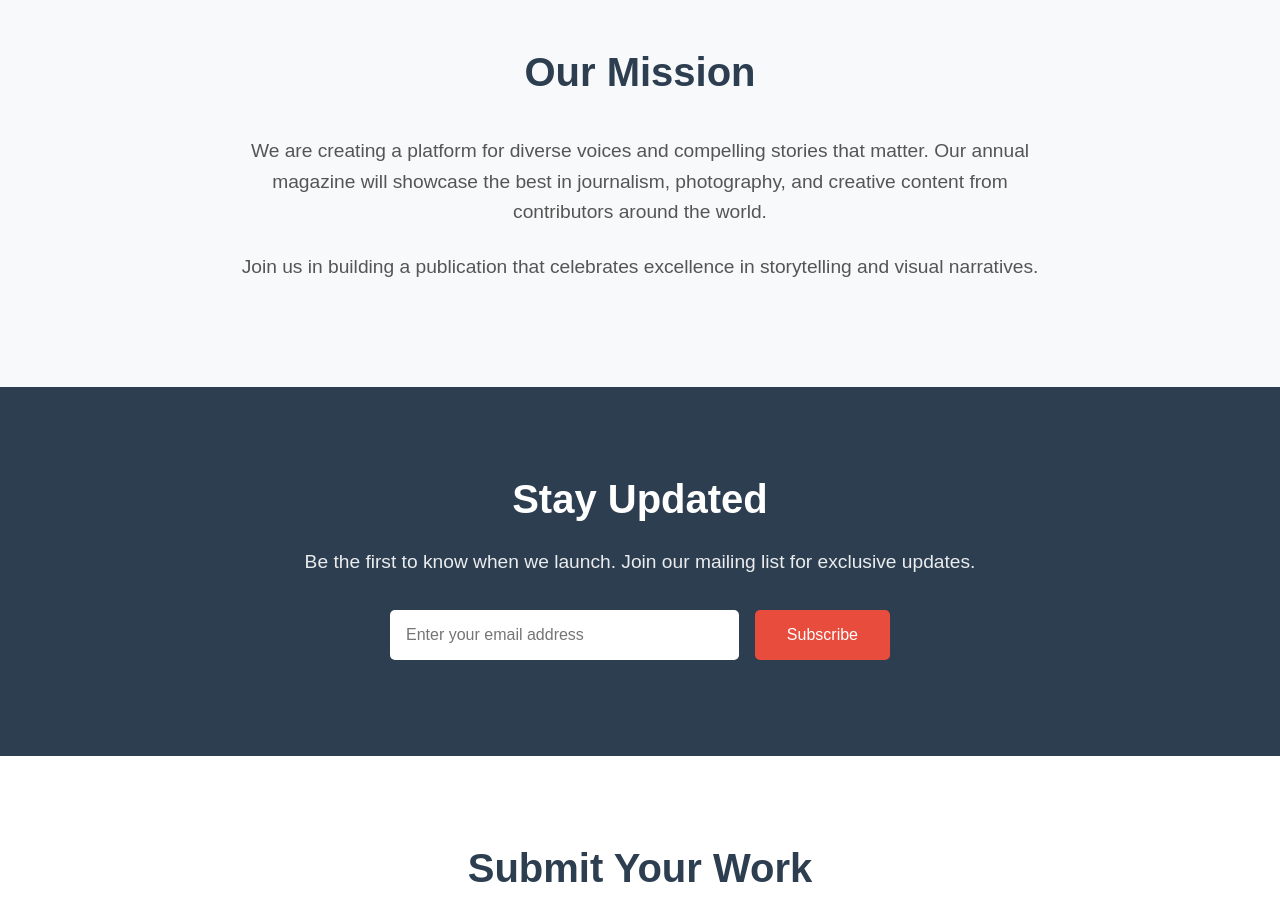
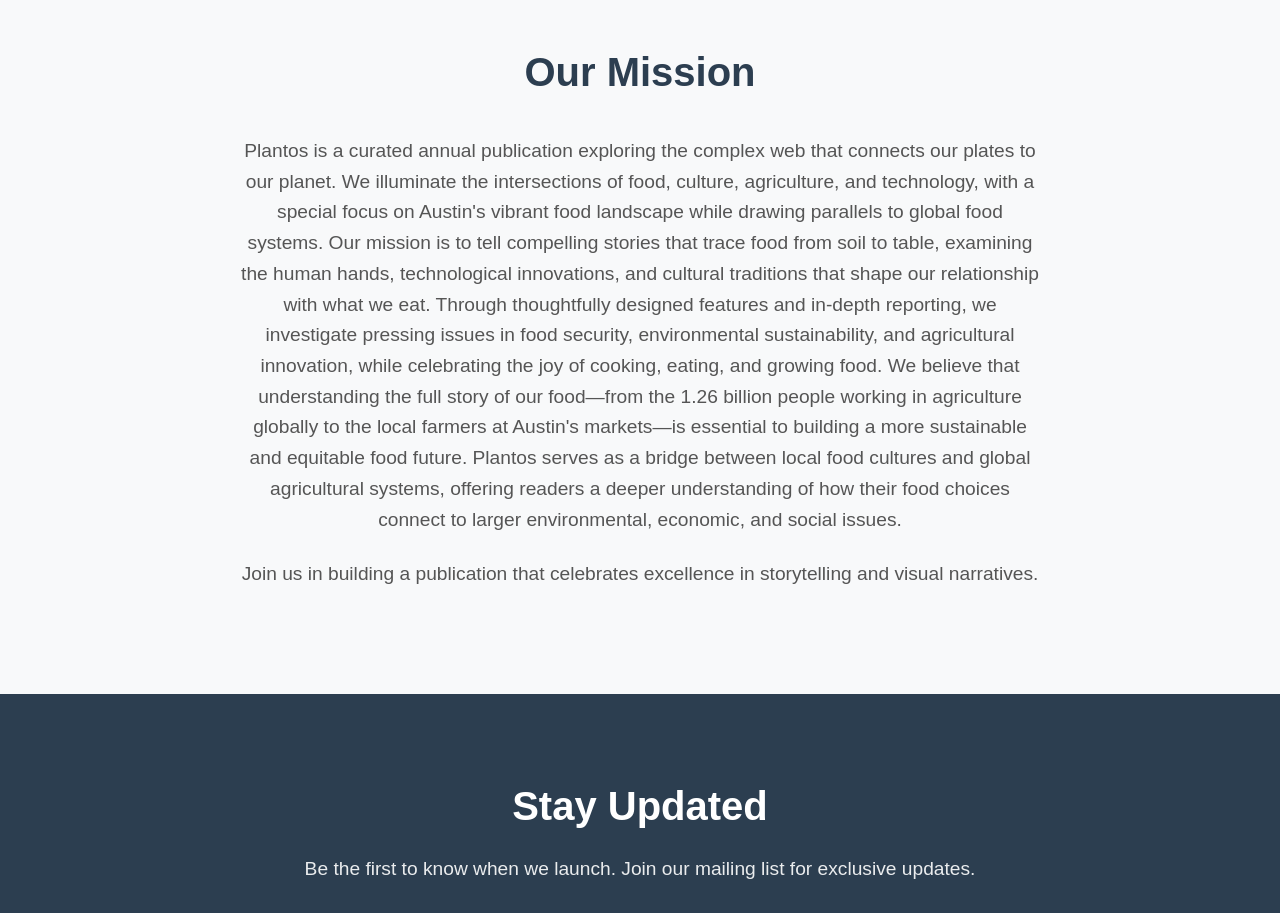
Before and after one commit to Plantos-Sensor/publication, a plain HTML site: page index.html in a window 1280 px wide. Shown: the part 840-1753 px from the top of the page. Drawn offline with Linux system fonts and the light colour scheme.

Commit message:
mission statement

```diff
--- a/index.html
+++ b/index.html
@@ -44,7 +44,9 @@
         <section id="about" class="about-section">
             <div class="container">
                 <h2>Our Mission</h2>
-                <p>We are creating a platform for diverse voices and compelling stories that matter. Our annual magazine will showcase the best in journalism, photography, and creative content from contributors around the world.</p>
+                <p>Plantos is a curated annual publication exploring the complex web that connects our plates to our planet. We illuminate the intersections of food, culture, agriculture, and technology, with a special focus on Austin's vibrant food landscape while drawing parallels to global food systems.
+                    Our mission is to tell compelling stories that trace food from soil to table, examining the human hands, technological innovations, and cultural traditions that shape our relationship with what we eat. Through thoughtfully designed features and in-depth reporting, we investigate pressing issues in food security, environmental sustainability, and agricultural innovation, while celebrating the joy of cooking, eating, and growing food.
+                    We believe that understanding the full story of our food—from the 1.26 billion people working in agriculture globally to the local farmers at Austin's markets—is essential to building a more sustainable and equitable food future. Plantos serves as a bridge between local food cultures and global agricultural systems, offering readers a deeper understanding of how their food choices connect to larger environmental, economic, and social issues.</p>
                 <p>Join us in building a publication that celebrates excellence in storytelling and visual narratives.</p>
             </div>
         </section>
```
